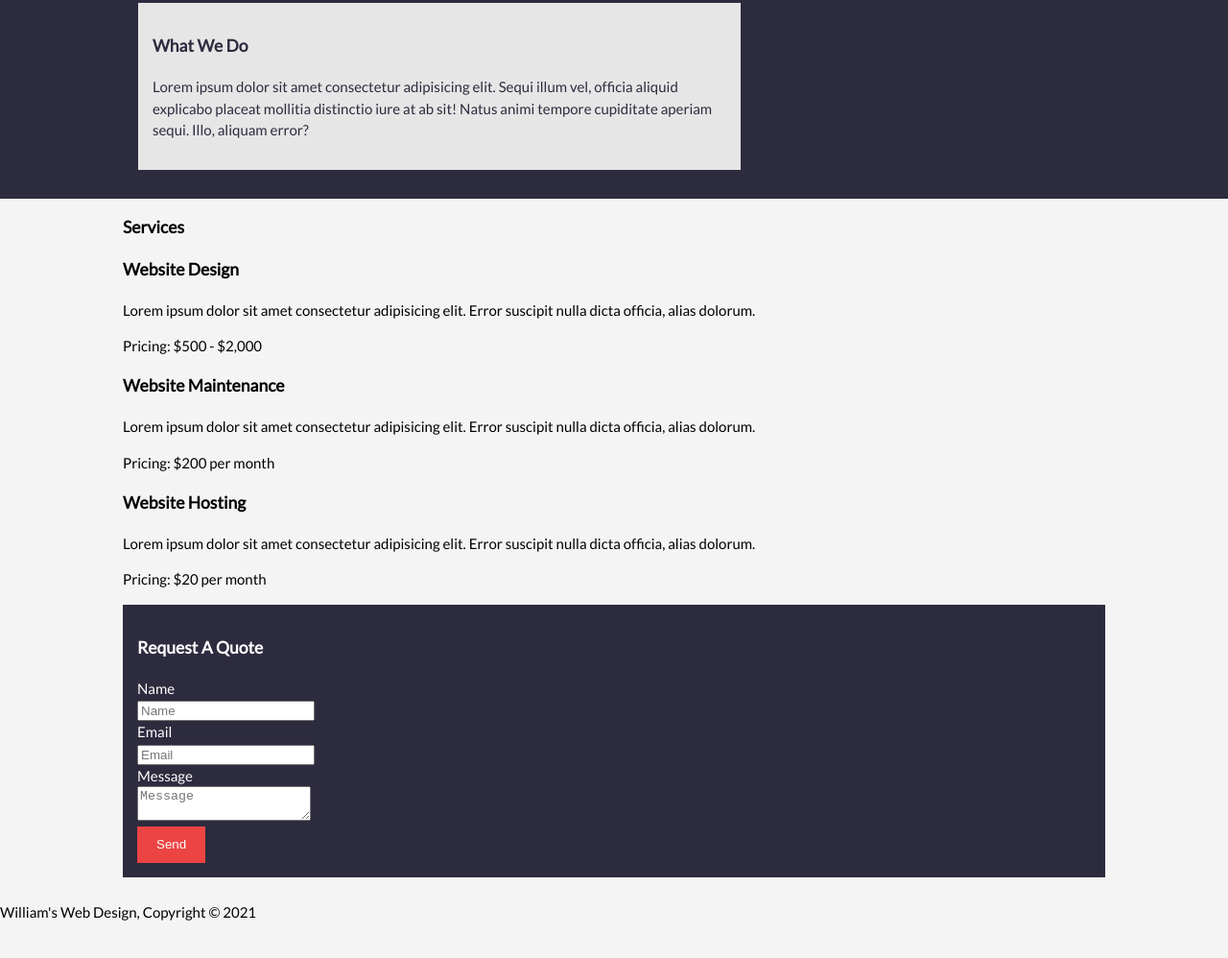
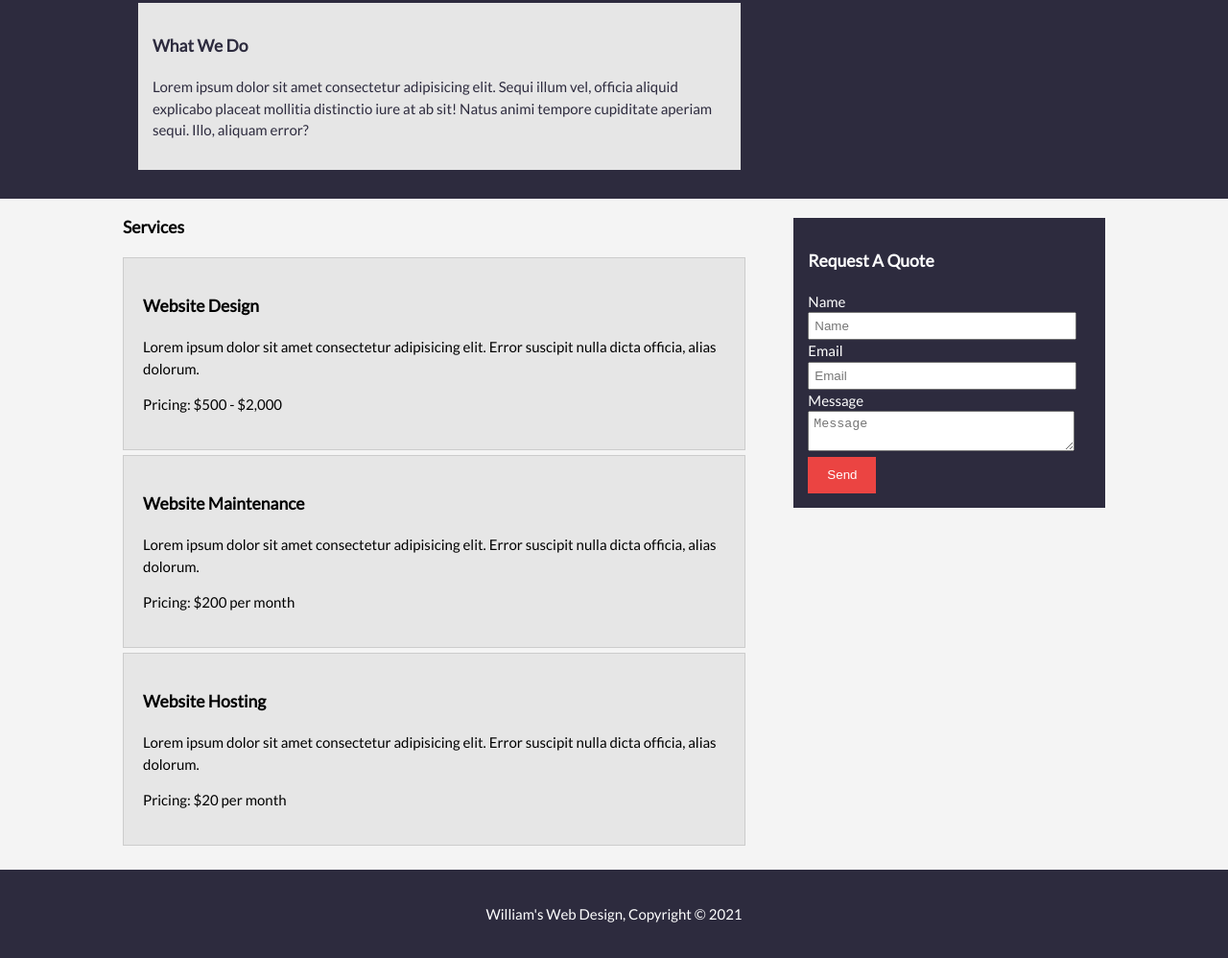
Before and after one commit to AD-6Skyraider/FullWebpage, a plain HTML site: page index.html in a window 1280 px wide. Shown: the part 1277-2275 px from the top of the page at 96% size. Before the commit the page ends 2253 px from the top, so only its background shows below. Drawn offline with Linux system fonts and the light colour scheme.

Commit message:
Styles services and footer sections.

```diff
--- a/style.css
+++ b/style.css
@@ -140,7 +140,7 @@ header a:hover {
     justify-content: space-between;
 }
 
-#boxes .box {
+#boxes .container .box {
     width: 30%;
     text-align: center;
     padding: 10px;
@@ -179,5 +179,37 @@ header a:hover {
 
 #about .sidebar {
     margin-top: 10px;
+}
+
+/* Services */
+#services .container {
+    display: grid;
+    grid-template-columns: 2fr 1fr;
+    grid-column-gap: 50px;
+}
+
+#services li {
+    padding: 20px;
+    border: 1px solid #ccc;
+    margin-bottom: 5px;
+    background-color: #e6e6e6;
+}
+
+#services .sidebar {
+    margin-top: 10px;
+}
+
+#services input, #services textarea {
+    padding: 5px;
+    width: 90%;
+}
+
+/* Footer */
+footer {
+    background-color: #2d2b3e;
+    color: #fff;
+    padding: 20px;
+    text-align: center;
+    margin-top: 20px;
 
 }
```
